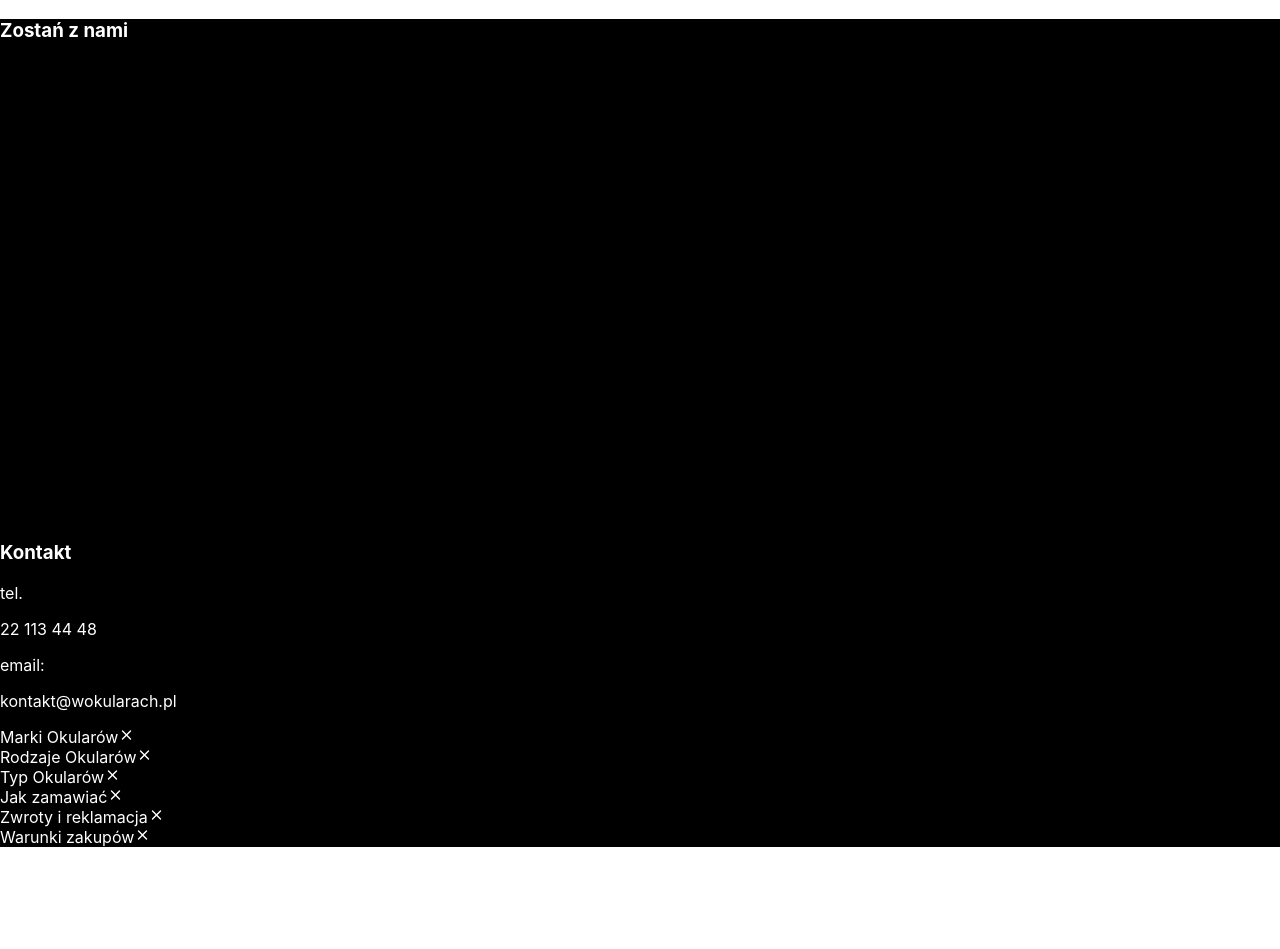
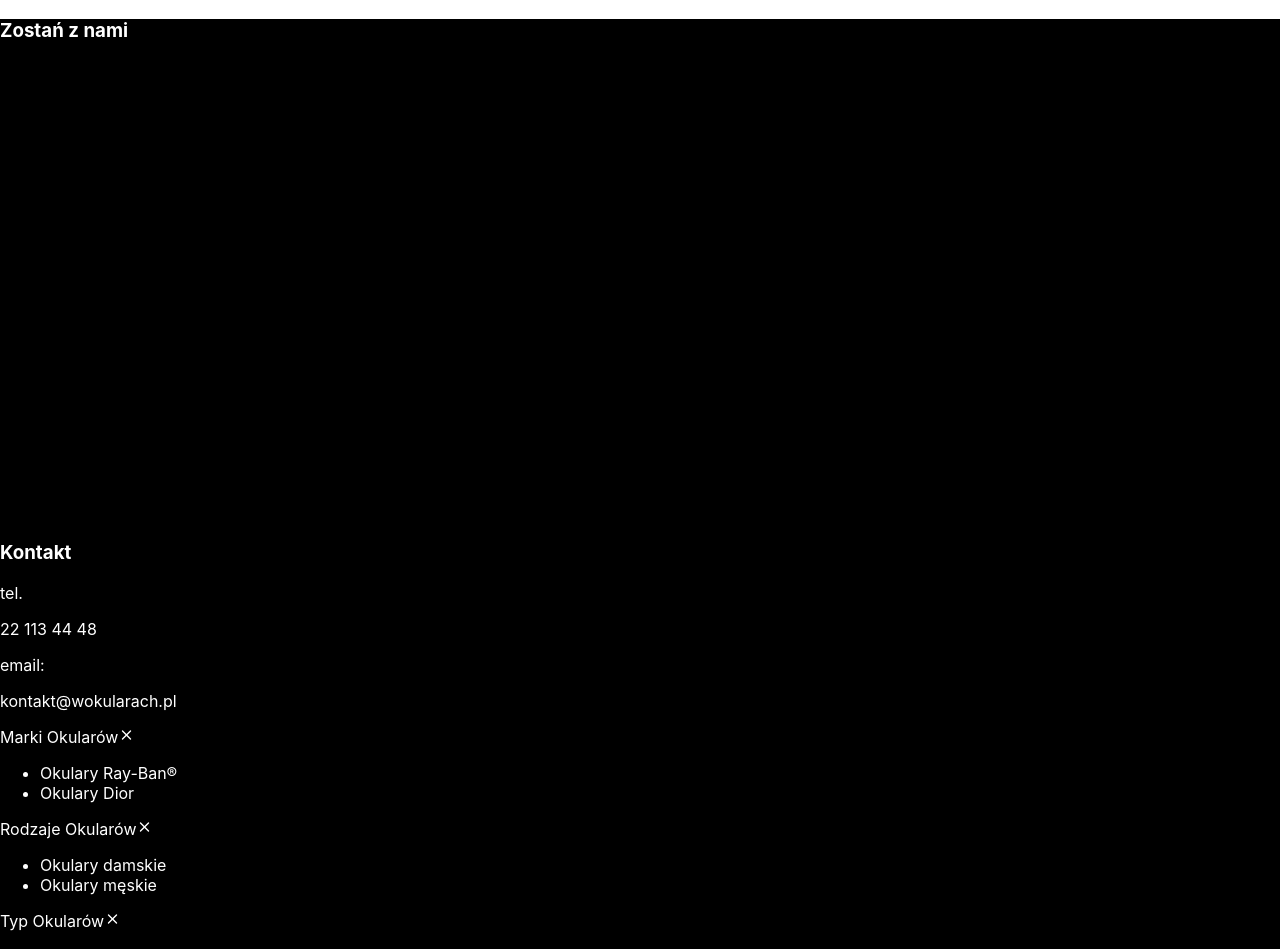
Before and after one commit to Varmeusz/SmartmageFooter, a React (Create React App) app: page / in a window 1280 px wide. Shown: the top 949 px of the page. Before the commit the page ends 847 px from the top, so only its background shows below. Built offline with nearby package versions, Linux system fonts and the light colour scheme.

Commit message:
Added animations to accordion

```diff
--- a/src/Accordion.js
+++ b/src/Accordion.js
@@ -21,7 +21,9 @@ function Accordion(props){
               <div className="accordion-title footer-info" onClick={()=>setIsActive(!isActive)}>
                 <div>{name}<span className="plus-sign">{plusSign}</span></div>
               </div>
-              {isActive && <ul className="accordion-content footer-info-links">{links.map((el) => (<li>{el}</li>))}</ul>}
+              <div className="accordion-content" aria-expanded={!isActive}>
+                {<ul className="footer-info-links">{links.map((el) => (<li>{el}</li>))}</ul>}
+              </div>
             </div>
           </div>
         </React.Fragment>
--- a/src/Footer.scss
+++ b/src/Footer.scss
@@ -130,4 +130,13 @@
         }
 
     }
+    .accordion-content[aria-expanded="true"] {
+        max-height: 0px;
+        transition:  1s cubic-bezier(0, 1, 0, 1);
+    }
+    .accordion-content {
+        overflow: hidden;
+        max-height: 1000px;
+        transition:  1s ease-in-out;
+    }
 }
```
